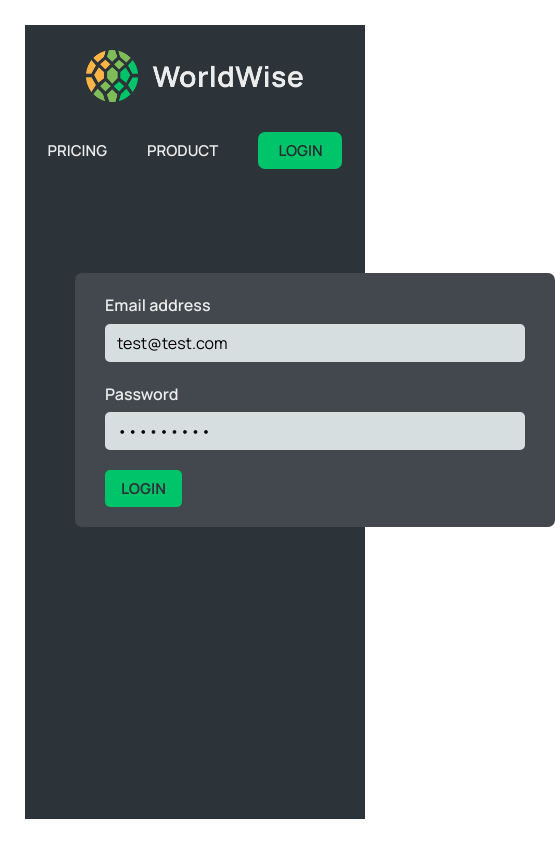
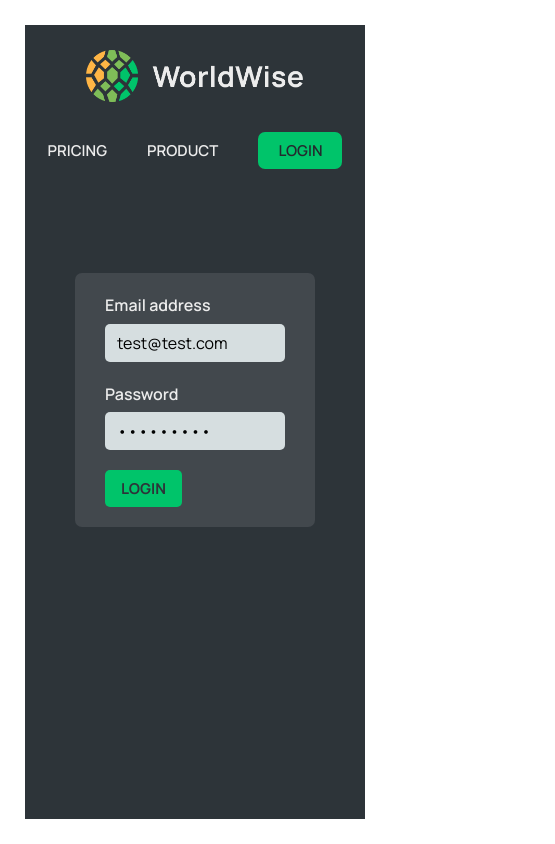
Before and after one commit to em-smyth/Worldwise, a React (Vite) app: page /login in a window 390 px wide. Shown: the whole page, 555 px wide, since content can reach past the window. Built offline with nearby package versions, Linux system fonts and the light colour scheme; no server answers; the database is empty.

Commit message:
login page responsive

```diff
--- a/src/pages/Login.module.css
+++ b/src/pages/Login.module.css
@@ -9,12 +9,11 @@
   background-color: var(--color-dark--2);
   border-radius: 7px;
   padding: 2rem 3rem;
-  width: 100%;
+
   display: flex;
   flex-direction: column;
   gap: 2rem;
 
-  /* Different from other form */
   width: 48rem;
   margin: 8rem auto;
 }
@@ -24,3 +23,9 @@
   flex-direction: column;
   gap: 0.5rem;
 }
+
+@media screen and (max-width: 650px) {
+  .form {
+    width: 100%;
+  }
+}
```
